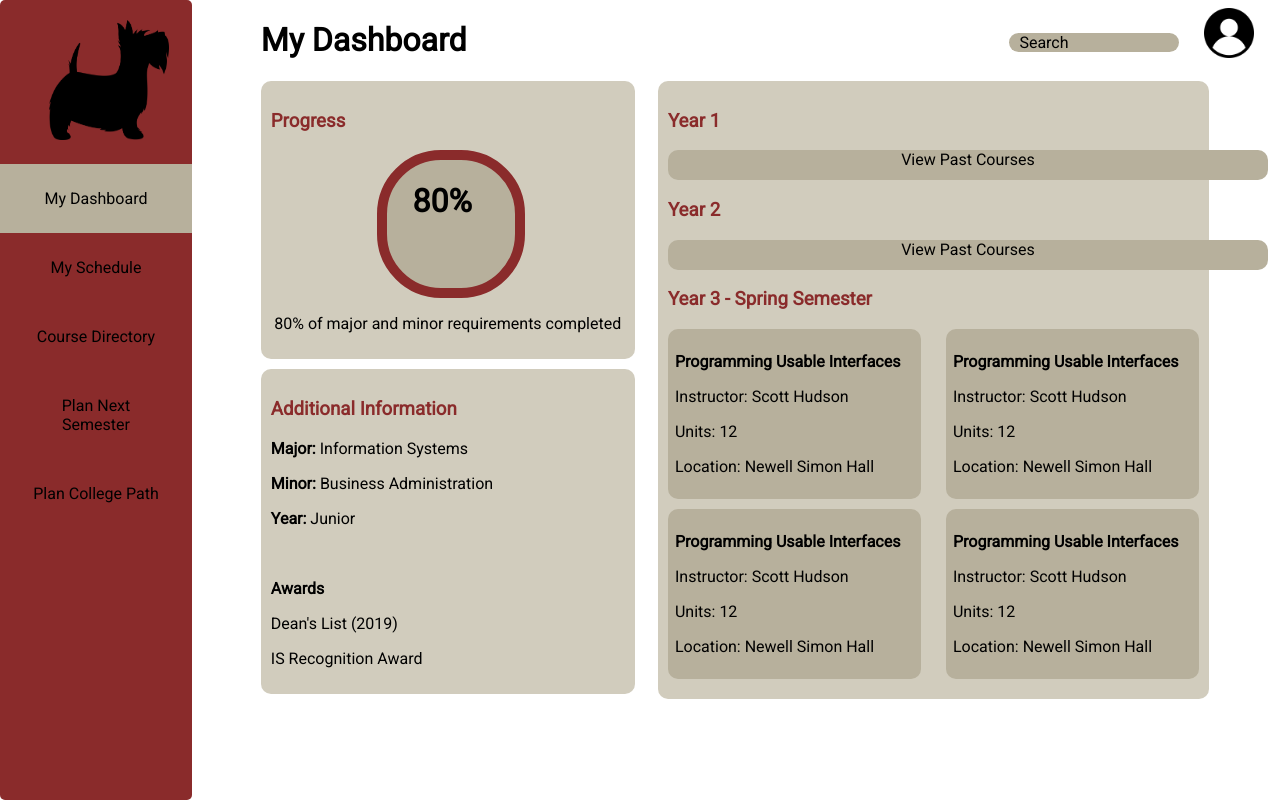
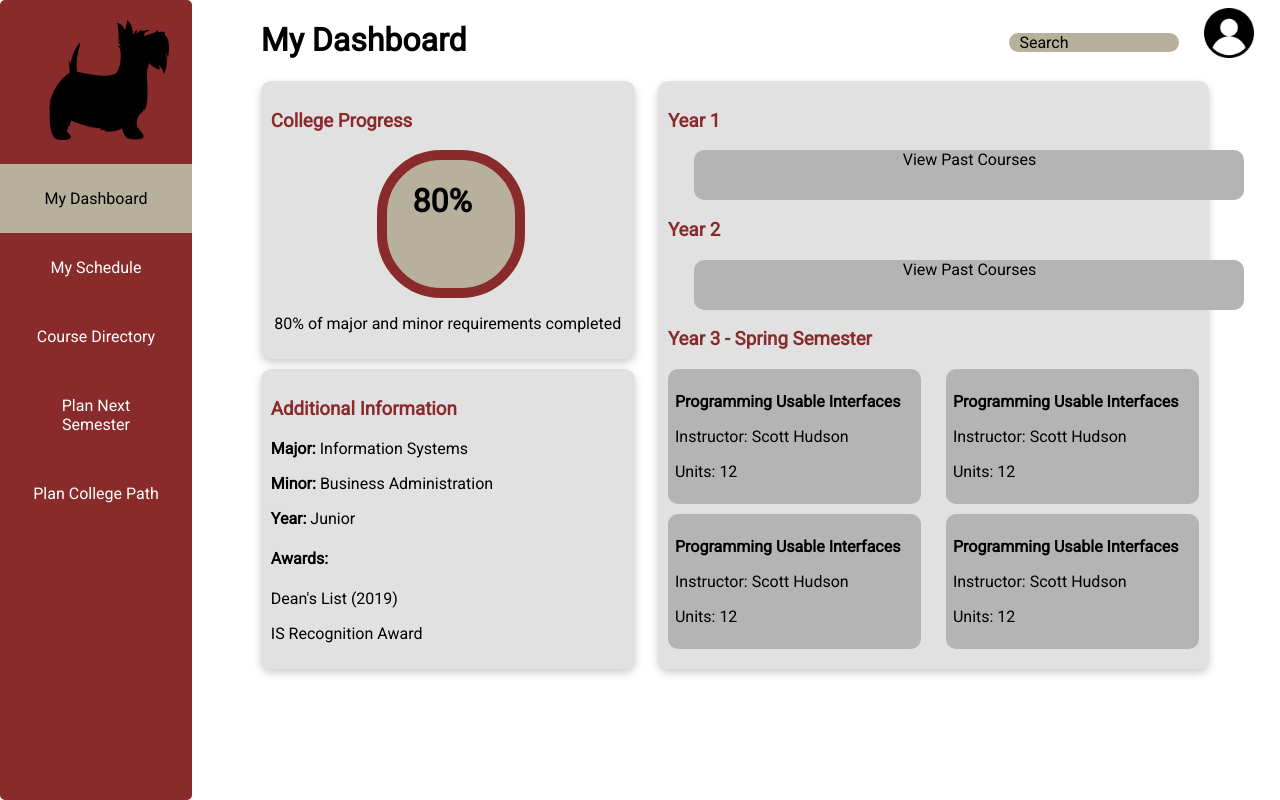
Before and after one commit to akula-a/pui-assignment6b, a plain HTML site: page public/index.html in a window 1280 px wide. Drawn offline with Linux system fonts and the light colour scheme.

Commit message:
home and login UI fixes

```diff
--- a/public/css/index.css
+++ b/public/css/index.css
@@ -10,13 +10,14 @@ h1{
 /* ------------ Progress ring card styling ----------------- */
 .progress_ring{
     margin-left: 20%;
-    background-color:#D1CCBD;
+    background-color:#E1E1E1;
     border-radius:10px;
     top: 15%;
     width: 28%;
     padding: 10px;
     float: left;
     margin-bottom: 10px;
+    box-shadow: 0 4px 8px 0 rgba(0,0,0,0.2);
 }
 
 .progress_ring p {
@@ -24,8 +25,9 @@ h1{
 }
 
 #circle h1{
-    margin-bottom: 25%;
-    margin-right: 15%;
+    margin-bottom: 50%;
+    margin-right: 50%;
+    position: relative;
 }
 
 
@@ -50,37 +52,40 @@ h1{
 /* ----------------------------------------------------- */
 /* ------------ Additional info card styling ----------------- */
 .additional_info{
-    background-color: #D1CCBD;
+    background-color: #E1E1E1;
     top: 50%;
     width: 28%;
     margin-left: 20%;
     border-radius:10px;
     padding: 10px;
     float:left;
+    box-shadow: 0 4px 8px 0 rgba(0,0,0,0.2);
 }
 
 /* ----------------------------------------------------- */
 /* ------------ College path card styling ----------------- */
 .college_path{
-    background-color:#D1CCBD;
+    background-color:#E1E1E1;
     top: 15%;
     width: 42%;
     margin-right: 5%;
     border-radius:10px;
     padding: 10px;
     float:right;
+    box-shadow: 0 4px 8px 0 rgba(0,0,0,0.2);
 }
 
 .past{
-    background-color: #B7B09C;
+    background-color: #B5B4B4;
     text-align: center;
     border-radius: 10px;
-    width: 600px;
-    height: 30px;
+    width: 550px;
+    height: 50px;
+    margin-left: 5%;
 }
 
 .class1, .class3{
-    background-color: #B7B09C;
+    background-color: #B5B4B4;
     border-radius: 10px;
     padding: 7px;
     margin-bottom: 10px;
@@ -89,7 +94,7 @@ h1{
 }
 
 .class2, .class4{
-    background-color: #B7B09C;
+    background-color: #B5B4B4;
     border-radius: 10px;
     padding: 7px;
     margin-bottom: 10px;
--- a/public/css/schedule_styles.css
+++ b/public/css/schedule_styles.css
@@ -41,6 +41,7 @@ tr{
 
 td{
     border-radius: 10px;
+    border: black;
 }
 
 table a{
--- a/public/css/styles.css
+++ b/public/css/styles.css
@@ -25,7 +25,7 @@ nav img {
 
 li a {
     display: block;
-    color: #000;
+    color: white;
     padding: 25px 30px ;
     text-decoration: none;
     text-align: center;
@@ -77,6 +77,9 @@ li .active {
     float: right;
 }
 
+/* ----------------------------------------------------- */
+/* ------------ Login styling ----------------- */
+
 .login-card{
     margin-top:13%;
     margin-left: 30%;
@@ -89,3 +92,7 @@ li .active {
     background-color: white;
     border-radius:20px;
 }
+
+#login_img{
+    float:right;
+}
--- a/public/index.html
+++ b/public/index.html
@@ -32,7 +32,7 @@
 
     <!-- progress ring card -->
     <div class = "progress_ring">
-      <h3> Progress </h3>
+      <h3> College Progress </h3>
       <div id="circle">
         <h1> 80% </h1>
       </div>
@@ -51,28 +51,24 @@
             <p> <strong> Programming Usable Interfaces </strong></p>
             <p> Instructor: Scott Hudson </p>
             <p> Units: 12 </p>
-            <p> Location: Newell Simon Hall </p>
           </div>
 
           <div class = "class2">
             <p> <strong> Programming Usable Interfaces </strong></p>
             <p> Instructor: Scott Hudson </p>
             <p> Units: 12 </p>
-            <p> Location: Newell Simon Hall </p>
           </div>
 
           <div class = "class3">
             <p> <strong> Programming Usable Interfaces </strong></p>
             <p> Instructor: Scott Hudson </p>
             <p> Units: 12 </p>
-            <p> Location: Newell Simon Hall </p>
           </div>
 
           <div class = "class4">
             <p> <strong> Programming Usable Interfaces </strong></p>
             <p> Instructor: Scott Hudson </p>
             <p> Units: 12 </p>
-            <p> Location: Newell Simon Hall </p>
           </div>
         </div>
     </div>
@@ -84,8 +80,7 @@
       <p> <strong> Major: </strong> Information Systems </p>
       <p> <strong> Minor: </strong> Business Administration </p>
       <p> <strong> Year: </strong> Junior </p>
-      </br>
-      <p> <strong> Awards </strong> </p>
+      <h4> Awards: </h4>
         <p> Dean's List (2019) </p>
         <p> IS Recognition Award </p>
     </div>
```
Also changed, not shown: public/login.html (+1 -0 lines).
